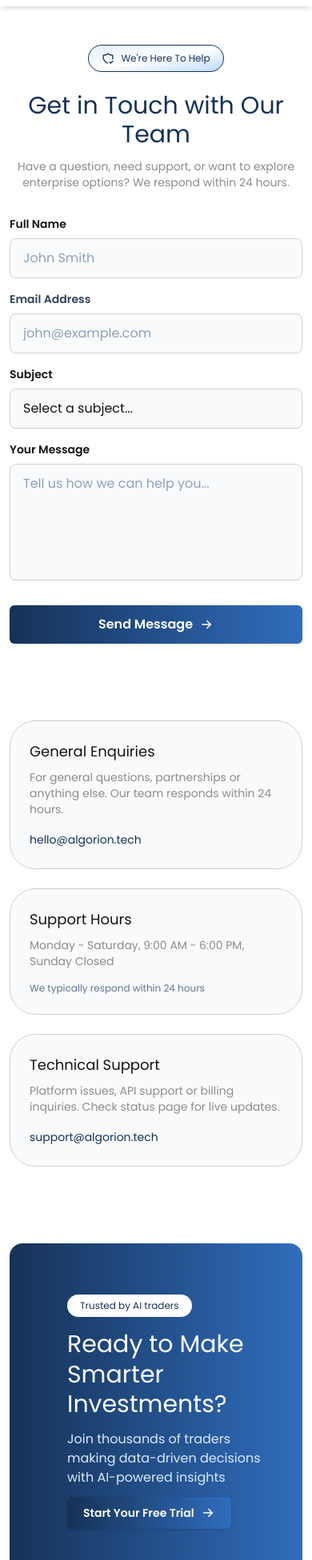
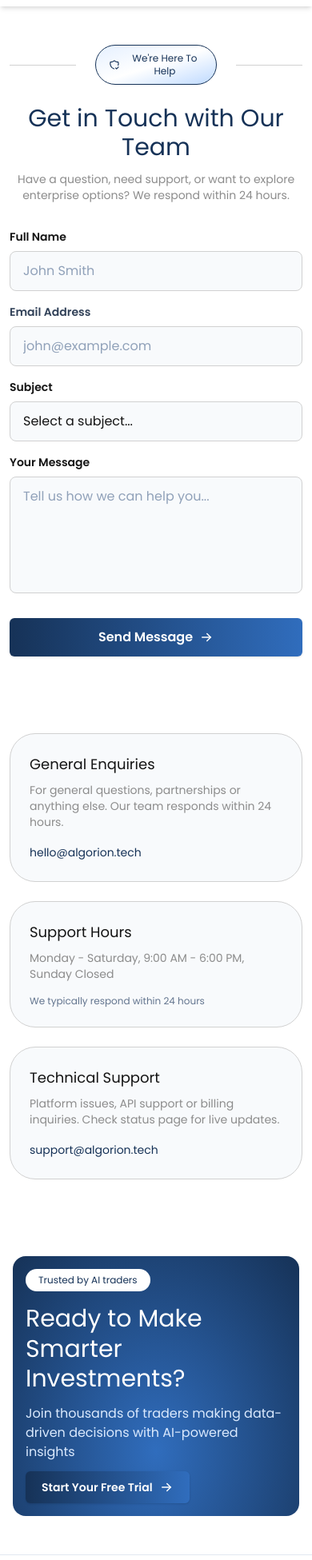
Before and after one commit to kirtanpatel01/algorion-landing-page, a Next.js app: page /contact in a window 390 px wide. Shown: the part 40-1991 px from the top of the page at 80% size. Built offline with nearby package versions, Linux system fonts and the light colour scheme.

Commit message:
cta component update and add badge lines

```diff
--- a/app/(root)/contact/page.tsx
+++ b/app/(root)/contact/page.tsx
@@ -6,6 +6,7 @@ import Button from "@/components/button";
 import { IconArrowRight } from "@tabler/icons-react";
 import Image from "next/image";
 import { IconShieldCheck } from "@tabler/icons-react";
+import CTA from "@/components/cta";
 
 function ContactPage() {
   const [formData, setFormData] = useState({
@@ -59,9 +60,13 @@ function ContactPage() {
       {/* Hero Section */}
       <Container className="px-3 sm:px-4 xl:px-0 py-12 sm:py-16 md:py-20">
         <div className="text-center mb-8 sm:mb-12">
-          <div className="inline-flex items-center gap-2 bg-gradient text-primary px-4 py-2 rounded-full text-xs border border-primary mb-6">
-            <IconShieldCheck size={16} />
-            <span>We're Here To Help</span>
+          <div className="flex items-center justify-center gap-6 mb-6 ">
+            <div className="h-px w-24 bg-border" />
+            <div className="inline-flex items-center gap-2 bg-gradient text-primary px-4 py-2 rounded-full text-xs border border-primary ">
+              <IconShieldCheck size={16} />
+              <span>We're Here To Help</span>
+            </div>
+            <div className="h-px w-24 bg-border " />
           </div>
           <h1 className="text-3xl sm:text-4xl md:text-5xl  text-primary mb-3 sm:mb-4">
             Get in Touch with Our Team
@@ -208,41 +213,7 @@ function ContactPage() {
       </Container>
 
       {/* CTA Section */}
-      <Container className="px-3 sm:px-4 xl:px-0 py-12 sm:py-16 md:py-20">
-        <div className="brand-gradient rounded-2xl p-8">
-          <div className="grid grid-cols-1 md:grid-cols-2 gap-8 md:gap-12 items-center">
-            <div>
-              <div className="inline-block bg-white text-primary text-xs  px-4 py-1.5 rounded-full mt-8 ml-10">
-                Trusted by AI traders
-              </div>
-              <h2 className="text-3xl sm:text-4xl md:text-4xl  text-white mt-4 mb-3 ml-10 leading-tight">
-                Ready to Make Smarter Investments?
-              </h2>
-              <p className="text-base sm:text-lg text-blue-100 mt-3 mb-3 ml-10">
-                Join thousands of traders making data-driven decisions with
-                AI-powered insights
-              </p>
-              <Button
-                variant="primary"
-                className="bg-white text-white border-0 hover:bg-blue-50 mb-6 mr-4 ml-10"
-              >
-                Start Your Free Trial
-                <IconArrowRight size={18} className="ml-2" />
-              </Button>
-            </div>
-            <div className="relative hidden md:block">
-              <Image
-                src="/image 18.png"
-                alt="Algorion Logo"
-                width={100}
-                height={20}
-                priority
-                className="w-50 sm:w-120 h-auto rounded-2xl"
-              />
-            </div>
-          </div>
-        </div>
-      </Container>
+      <CTA />
     </div>
   );
 }
--- a/app/(root)/features/page.tsx
+++ b/app/(root)/features/page.tsx
@@ -18,7 +18,7 @@ function FeaturesPage() {
             <IconShieldCheck size={14} />
             Platform Features
           </div>
-          <div className="h-px w-24 bg-border "></div>
+          <div className="h-px w-24 bg-border "/>
         </div>
 
         <h1 className="text-3xl sm:text-4xl md:text-5xl text-primary font-normal mb-4">
@@ -66,7 +66,7 @@ function FeaturesPage() {
                 alt="google"
                 width={200}
                 height={18}
-                className="mb-21"
+                className="mb-10 mt-10"
               />
             </div>
             <h3 className="text-lg text-primary mb-2">Technical Analysis</h3>
@@ -113,7 +113,7 @@ function FeaturesPage() {
       </Container>
 
       {/* HOW IT WORKS */}
-      <Container className="mt-14 md:mt-24 text-center px-4 sm:px-6">
+      <section className="mt-14 md:mt-24 text-center max-w-7xl mx-auto">
         <h2 className="text-3xl text-primary mb-2">How It Works</h2>
         <p className="text-foreground-muted mb-12">
           Get started in three simple steps
@@ -203,11 +203,11 @@ function FeaturesPage() {
             />
           </div>
         </div>
-      </Container>
+      </section>
 
       {/* DASHBOARD SECTION */}
       <div className="bg-[#F8FAFC] p-2 mt-10">
-        <Container className="mt-8 mb-8 md:mt-15 md:mb-15 grid grid-cols-1 md:grid-cols-2 gap-10 items-center px-4 sm:px-6">
+        <Container className="mt-8 mb-8 md:mt-15 md:mb-15 grid grid-cols-1 md:grid-cols-2 gap-10 items-center">
           <div>
             <h2 className="text-2xl text-primary mb-4">
               AI Signal Dashboard See the Market Clearly
@@ -229,9 +229,9 @@ function FeaturesPage() {
           <Image
             src="/background.png"
             alt="google"
-            width={400}
+            width={480}
             height={18}
-            className="ml-0 md:ml-30 w-full h-auto"
+            className="ml-0 md:ml-20 "
           />
         </Container>
       </div>
--- a/app/(root)/pricing/page.tsx
+++ b/app/(root)/pricing/page.tsx
@@ -5,6 +5,7 @@ import { IconCheck } from "@tabler/icons-react";
 import Image from "next/image";
 import { IconArrowRight } from "@tabler/icons-react";
 import { IconShieldCheck } from "@tabler/icons-react";
+import CTA from "@/components/cta";
 
 const pricingPlans = [
   {
@@ -76,9 +77,13 @@ function PricingPage() {
       <section className="py-16 md:py-24">
         <Container>
           <div className="text-center mb-16">
-            <div className="inline-flex items-center gap-2 bg-gradient text-primary px-4 py-2 rounded-full text-xs border border-primary mb-6">
-              <IconShieldCheck size={16} />
-              <span>CHOOSE YOUR PLAN</span>
+            <div className="flex items-center justify-center gap-6 mb-6 ">
+              <div className="h-px w-24 bg-border" />
+              <div className="inline-flex items-center gap-2 bg-gradient text-primary px-4 py-2 rounded-full text-xs border border-primary ">
+                <IconShieldCheck size={16} />
+                <span>CHOOSE YOUR PLAN</span>
+              </div>
+              <div className="h-px w-24 bg-border " />
             </div>
             <h1 className="text-4xl md:text-5xl font-normal text-primary mb-4">
               Flexible Pricing for Every Trader
@@ -177,41 +182,7 @@ function PricingPage() {
       </section>
 
       {/* CTA Section */}
-      <Container className="px-3 sm:px-4 xl:px-0 py-12 sm:py-16 md:py-20">
-        <div className="brand-gradient rounded-2xl p-8">
-          <div className="grid grid-cols-1 md:grid-cols-2 gap-8 md:gap-12 items-center">
-            <div>
-              <div className="inline-block bg-white text-primary text-xs  px-4 py-1.5 rounded-full mt-8 ml-10">
-                Trusted by AI traders
-              </div>
-              <h2 className="text-3xl sm:text-4xl md:text-4xl  text-white mt-4 mb-3 ml-10 leading-tight">
-                Ready to Make Smarter Investments?
-              </h2>
-              <p className="text-base sm:text-lg text-blue-100 mt-3 mb-3 ml-10">
-                Join thousands of traders making data-driven decisions with
-                AI-powered insights
-              </p>
-              <Button
-                variant="primary"
-                className="bg-white text-white border-0 hover:bg-blue-50 mb-6 mr-4 ml-10"
-              >
-                Start Your Free Trial
-                <IconArrowRight size={18} className="ml-2" />
-              </Button>
-            </div>
-            <div className="relative hidden md:block">
-              <Image
-                src="/image 18.png"
-                alt="Algorion Logo"
-                width={100}
-                height={20}
-                priority
-                className="w-50 sm:w-120 h-auto rounded-2xl"
-              />
-            </div>
-          </div>
-        </div>
-      </Container>
+      <CTA />
     </main>
   );
 }
--- a/app/globals.css
+++ b/app/globals.css
@@ -32,3 +32,7 @@ html {
 .brand-gradient {
   background: linear-gradient(90deg, #163257 0%, #306dbd 100%);
 }
+
+.brand-gradient-radial {
+  @apply bg-radial-[at_50%_75%] to-[#163257] from-[#306dbd];
+}
--- a/components/cta.tsx
+++ b/components/cta.tsx
@@ -6,23 +6,23 @@ import { IconArrowRight } from "@tabler/icons-react";
 
 function CTA() {
   return (
-    <Container className="px-3 sm:px-4 xl:px-0 py-12 sm:py-16 md:py-20">
-      <div className="brand-gradient rounded-2xl p-8">
+    <Container className="  px-4 sm:px-0 py-12 sm:py-16 md:py-20">
+      <div className="brand-gradient-radial rounded-2xl p-4 sm:p-8 ">
         <div className="grid grid-cols-1 md:grid-cols-2 gap-8 md:gap-12 items-center">
           <div>
-            <div className="inline-block bg-white text-primary text-xs  px-4 py-1.5 rounded-full mt-8 ml-10">
+            <div className="inline-block bg-white text-primary text-xs  px-4 py-1.5 rounded-full ">
               Trusted by AI traders
             </div>
-            <h2 className="text-3xl sm:text-4xl md:text-4xl  text-white mt-4 mb-3 ml-10 leading-tight">
+            <h2 className="text-3xl sm:text-4xl md:text-4xl  text-white mt-4 mb-3  leading-tight">
               Ready to Make Smarter Investments?
             </h2>
-            <p className="text-base sm:text-lg text-blue-100 mt-3 mb-3 ml-10">
+            <p className="text-base sm:text-lg text-blue-100 mt-3 mb-3 ">
               Join thousands of traders making data-driven decisions with
               AI-powered insights
             </p>
             <Button
               variant="primary"
-              className="bg-white text-white border-0 hover:bg-blue-50 mb-6 mr-4 ml-10"
+              className="bg-white text-white border-0 hover:bg-blue-50  "
             >
               Start Your Free Trial
               <IconArrowRight size={18} className="ml-2" />
```
